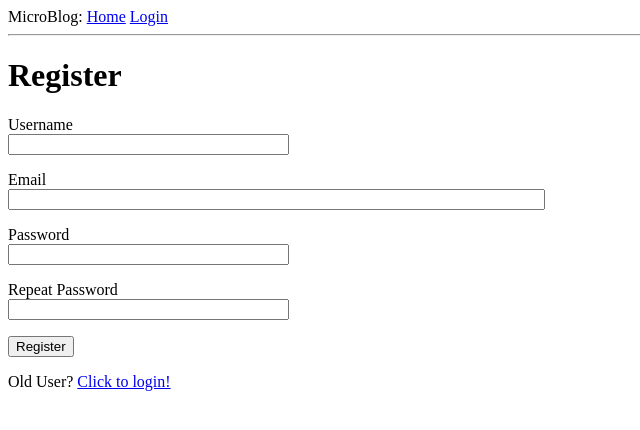
After one commit to pzpluz/microblog, a Flask app: page /register in a window 1280 px wide. The commit adds this page. Shown: the top 430 px of the page, without its empty margins (0-640 px from the left). Run offline with Flask 3, Linux system fonts and the light colour scheme.

Commit message:
chapter05: user login and register finished

```diff
--- a/app/forms.py
+++ b/app/forms.py
@@ -1,6 +1,7 @@
 from flask_wtf import FlaskForm
 from wtforms import StringField, PasswordField, BooleanField, SubmitField
-from wtforms.validators import DataRequired
+from wtforms.validators import DataRequired, Email, EqualTo, ValidationError
+from app.models import User
 
 
 class LoginForm(FlaskForm):
@@ -8,3 +9,23 @@ class LoginForm(FlaskForm):
     password = PasswordField('Password', validators=[DataRequired()])
     remember_me = BooleanField('Remember Me')
     submit = SubmitField('Sign In')
+
+
+class RegistrationForm(FlaskForm):
+    username = StringField('Username', validators=[DataRequired()])
+    email = StringField('Email', validators=[DataRequired(), Email()])
+    password = PasswordField('Password', validators=[DataRequired()])
+    password2 = PasswordField('Repeat Password', validators=[DataRequired(), EqualTo('password')])
+    submit = SubmitField('Register')
+
+    @staticmethod
+    def validate_username(self, username):
+        user = User.query.filter_by(username=username.data).first()
+        if user is not None:
+            raise ValidationError('Please use a different username.')
+
+    @staticmethod
+    def validate_email(self, email):
+        user = User.query.filter_by(email=email.data).first()
+        if user is not None:
+            raise ValidationError('Please use a different email address.')
--- a/app/routes.py
+++ b/app/routes.py
@@ -1,15 +1,16 @@
 # 从 app 包中导入 app 对象 -> app = Flask(__name__)
-from time import sleep
-
-from flask import render_template, flash, redirect, url_for
-from app import app
-from app.forms import LoginForm
+from flask import render_template, flash, redirect, url_for, request
+from flask_login import current_user, login_user, logout_user, login_required
+from app import app, db
+from app.forms import LoginForm, RegistrationForm
+from app.models import User
+from urllib.parse import urlparse
 
 
 @app.route('/')
 @app.route('/index')
+@login_required
 def index():
-    user = {'username': 'zhoudashuai'}
     posts = [  # 创建一个帖子列表,里面的元素是两个字典,每个字典里的元素还是字典: 作者,帖子内容
         {
             'author': {'username': 'John'},
@@ -20,16 +21,44 @@ def index():
             'body': 'The movie was so cool!'
         }
     ]
-    return render_template('index.html', title='Home', user=user, posts=posts)
+    return render_template('index.html', title='Home', posts=posts)
 
 
 @app.route('/login', methods=['GET', 'POST'])
 def login():
+    if current_user.is_authenticated:
+        return redirect(url_for('index'))
     login_form = LoginForm()
     if login_form.validate_on_submit():
-        flash('Login requested for user {}, remember_me={}'.format(
-            login_form.username.data,
-            login_form.remember_me.data
-        ))
+        user = User.query.filter_by(username=login_form.username.data).first()
+        if user is None or not user.verify_password(login_form.password.data):
+            flash('Invalid username or password!')
+            return redirect(url_for('login'))
+        login_user(user, remember=login_form.remember_me.data)
+
+        next_page = request.args.get('next')
+        if not next_page or urlparse(next_page).netloc != '':
+            next_page = url_for('index')
+        return redirect(next_page)
+    return render_template('login.html', title='Sign In', form=login_form)
+
+
+@app.route('/logout')
+def logout():
+    logout_user()
+    return redirect(url_for('index'))
+
+
+@app.route('/register', methods=['GET', 'POST'])
+def register():
+    if current_user.is_authenticated:
         return redirect(url_for('index'))
-    return render_template('login.html', title='Sign In', form=login_form)
+    register_form = RegistrationForm()
+    if register_form.validate_on_submit():
+        user = User(username=register_form.username.data, email=register_form.email.data)
+        user.password = register_form.password.data
+        db.session.add(user)
+        db.session.commit()
+        flash('Congratulations, you are now a registered user!')
+        return redirect(url_for('login'))
+    return render_template('register.html', title='Register', form=register_form)
--- a/app/templates/base.html
+++ b/app/templates/base.html
@@ -10,7 +10,11 @@
         <div>
             MicroBlog:
             <a href="{{ url_for('index') }}">Home</a>
+            {% if current_user.is_anonymous %}
             <a href="{{ url_for('login') }}">Login</a>
+            {% else %}
+            <a href="{{ url_for('logout') }}">Logout</a>
+            {% endif %}
         </div>
 
         <hr>
--- a/app/templates/login.html
+++ b/app/templates/login.html
@@ -26,5 +26,6 @@
         </p>
         <p>{{ form.remember_me() }} {{ form.remember_me.label }}</p>
         <p>{{ form.submit() }}</p>
+        <p>New User? <a href="{{ url_for('register') }}">Click to register!</a></p>
     </form>
 {% endblock %}
--- /dev/null
+++ b/app/templates/register.html
@@ -0,0 +1,51 @@
+{% extends "base.html" %}
+
+{% block content %}
+    <h1>Register</h1>
+    <form action="register" method="post">
+        {{ form.hidden_tag() }}
+
+        <p>
+            {{ form.username.label }}
+            <br>
+            {{ form.username(size=32) }}
+            <br>
+            {% for error in form.username.errors %}
+                <span style="color:red;">[{{ error }}]</span>
+            {% endfor %}
+        </p>
+
+        <p>
+            {{ form.email.label }}
+            <br>
+            {{ form.email(size=64) }}
+            <br>
+            {% for error in form.email.errors %}
+                <span style="color:orange;">[{{ error }}]</span>
+            {% endfor %}
+        </p>
+
+        <p>
+            {{ form.password.label }}
+            <br>
+            {{ form.password(size=32) }}
+            <br>
+            {% for error in form.password.errors %}
+                <span style="color:blue;">[{{ error }}]</span>
+            {% endfor %}
+        </p>
+
+        <p>
+            {{ form.password2.label }}
+            <br>
+            {{ form.password2(size=32) }}
+            <br>
+            {% for error in form.password2.errors %}
+                <span style="color:brown;">[{{ error }}]</span>
+            {% endfor %}
+        </p>
+
+        <p>{{ form.submit() }}</p>
+        <p>Old User? <a href="{{ url_for('login') }}">Click to login!</a></p>
+    </form>
+{% endblock %}
```
Also changed, not shown: app/__init__.py (+7 -0 lines), app/models.py (+22 -3 lines), app/templates/index.html (+6 -1 lines), 1 other file.
